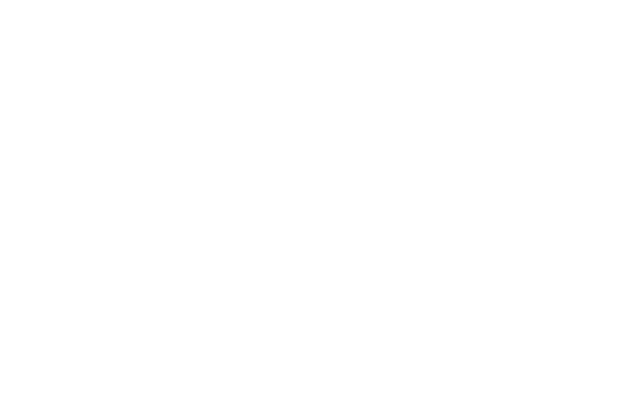
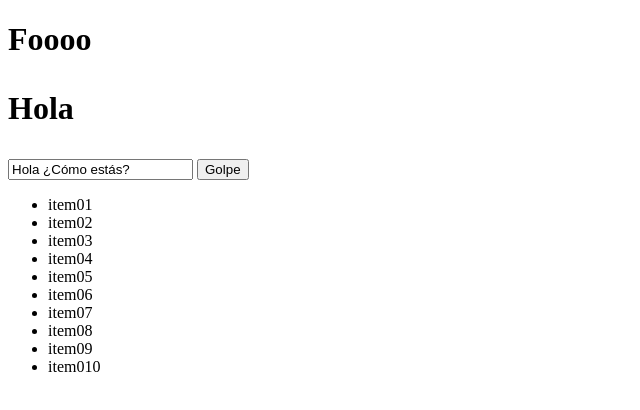
Before and after one commit to RedYaafte/app_imc, a website built with webpack: page src/index.html in a window 1280 px wide. Shown: the whole page, without its empty margins (0-640 px from the left). Built offline with nearby package versions, Linux system fonts and the light colour scheme.

Commit message:
Added project instructions.

```diff
--- a/src/index.html
+++ b/src/index.html
@@ -8,5 +8,23 @@
 </head>
 <body>
 
+    <h1>IMC</h1>
+
+    <input type="text" id="dataInput">
+    <button>Golpe</button>
+
+    <ul>
+        <li>item01</li>
+        <li>item02</li>
+        <li>item03</li>
+        <li>item04</li>
+        <li>item05</li>
+        <li>item06</li>
+        <li>item07</li>
+        <li>item08</li>
+        <li>item09</li>
+        <li>item010</li>
+    </ul>
+
 </body>
 </html>
--- a/src/index.js
+++ b/src/index.js
@@ -1 +1,26 @@
-console.log("Hola mundo");
+
+// Seleccion del DOM
+var h1 = document.querySelector('h1');
+console.log(h1);
+
+var input = document.querySelector('#dataInput');
+input.value = 'Hola ¿Cómo estás?';
+console.log(input.value);
+console.log(input);
+
+var items = document.querySelectorAll('li');
+console.log(items);
+
+// Modificar el DOM
+
+h1.textContent = "Foooo<p>Hola</p>"; // Modifica solo el nodo de texto
+h1.innerHTML = "Foooo<p>Hola</p>"; // Puede agregar HTML
+
+// Event Listeners
+
+var button = document.querySelector('button');
+
+button.addEventListener('click', (evt) => {
+    console.log(evt.target);
+    console.log('Ouch!!!');
+})
```
